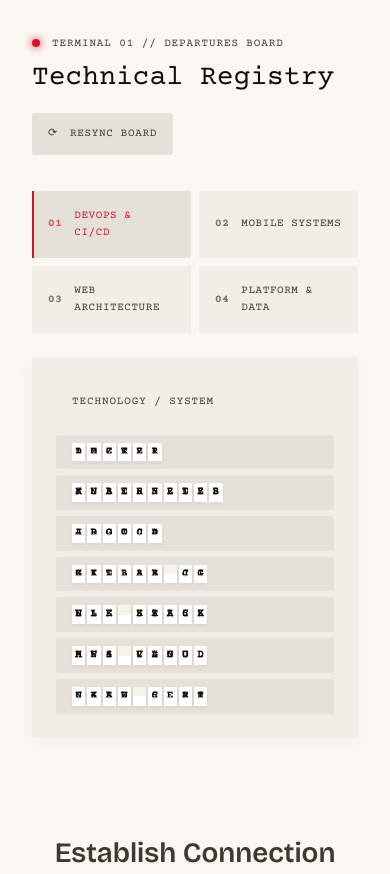
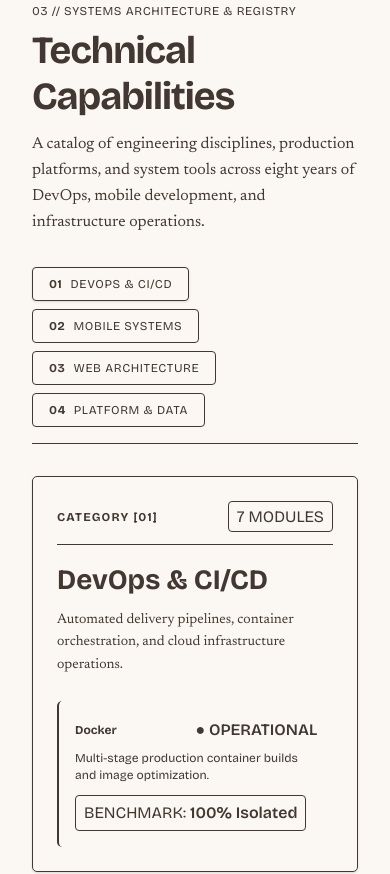
Before and after one commit to chunghei0116/portfolio-website, a Next.js app: page / in a window 390 px wide. Shown: the part 3100-3974 px from the top of the page. Built offline with nearby package versions, Linux system fonts and the light colour scheme.

Commit message:
feat: redesign technical section into Hallmark Light Editorial systems capabilities matrix

```diff
--- a/src/components/TechRegistryFlipBoard.tsx
+++ b/src/components/TechRegistryFlipBoard.tsx
@@ -1,238 +1,116 @@
 "use client";
 
-/* Hallmark · component: TechRegistryFlipBoard · theme: custom · genre: editorial
+/* Hallmark · component: TechRegistryFlipBoard · theme: custom · genre: editorial · macrostructure: custom-03
  * states: default · hover · focus · active · disabled · loading · error · success
  * contrast: pass (46–50)
  */
 
-import { useState, useEffect, useRef } from "react";
+import { useState } from "react";
 
 export interface TechItem {
   id: string;
   name: string;
   symbol: string;
   categoryTag: string;
-  status: "OPERATIONAL" | "ACTIVE" | "EVALUATION" | "DEPORTED";
+  status: "OPERATIONAL" | "ACTIVE" | "EVALUATION";
   log: string;
+  metric?: string;
 }
 
 export type CategoryKey = "devops" | "mobile" | "web" | "data";
 
-export const TECH_REGISTRY_DATA: Record<CategoryKey, { label: string; num: string; items: TechItem[] }> = {
+export interface CategoryData {
+  label: string;
+  num: string;
+  description: string;
+  activeCount: number;
+  items: TechItem[];
+}
+
+export const TECH_REGISTRY_DATA: Record<CategoryKey, CategoryData> = {
   devops: {
     label: "DevOps & CI/CD",
     num: "01",
+    description: "Automated delivery pipelines, container orchestration, and cloud infrastructure operations.",
+    activeCount: 7,
     items: [
-      { id: "dk", name: "Docker", symbol: "DK", categoryTag: "CONTAINERIZATION", status: "OPERATIONAL", log: "SYS_LOG: Containerized legacy platforms; setup multi-stage configurations." },
-      { id: "k8", name: "Kubernetes", symbol: "K8", categoryTag: "ORCHESTRATION", status: "OPERATIONAL", log: "SYS_LOG: Orchestrated multi-node clusters and managed Helm templates." },
-      { id: "go", name: "ArgoCD", symbol: "GO", categoryTag: "GITOPS SYNC", status: "OPERATIONAL", log: "SYS_LOG: Configured GitOps continuous delivery sync loops on K8s." },
-      { id: "gl", name: "GitLab CI", symbol: "GL", categoryTag: "BUILD PIPELINES", status: "OPERATIONAL", log: "SYS_LOG: Built auto-tagging CI/CD release build pipelines." },
-      { id: "ek", name: "ELK Stack", symbol: "EK", categoryTag: "LOG TELEMETRY", status: "OPERATIONAL", log: "SYS_LOG: Set up elastic telemetry parsing for container log streams." },
-      { id: "aw", name: "AWS Cloud", symbol: "AW", categoryTag: "INFRASTRUCTURE", status: "OPERATIONAL", log: "SYS_LOG: Implemented transit gateway routing and secure serverless hosting." },
-      { id: "ck", name: "CKAD Cert", symbol: "CK", categoryTag: "CERTIFICATION", status: "EVALUATION", log: "SYS_LOG: Standardizing developer containerized operations certification." },
+      { id: "dk", name: "Docker", symbol: "DK", categoryTag: "CONTAINERIZATION", status: "OPERATIONAL", log: "Multi-stage production container builds and image optimization.", metric: "100% Isolated" },
+      { id: "k8", name: "Kubernetes", symbol: "K8", categoryTag: "ORCHESTRATION", status: "OPERATIONAL", log: "Multi-node cluster management, Helm deployments, and ingress routing.", metric: "Auto-Scale" },
+      { id: "go", name: "ArgoCD", symbol: "GO", categoryTag: "GITOPS SYNC", status: "OPERATIONAL", log: "Declarative GitOps sync loops for Kubernetes applications.", metric: "Real-time Sync" },
+      { id: "gl", name: "GitLab CI", symbol: "GL", categoryTag: "BUILD PIPELINES", status: "OPERATIONAL", log: "Automated test runner matrix, artifact caching, and auto-tag releases.", metric: "Zero-Downtime" },
+      { id: "ek", name: "ELK Stack", symbol: "EK", categoryTag: "LOG TELEMETRY", status: "OPERATIONAL", log: "Elasticsearch, Logstash, and Kibana centralized log stream aggregation.", metric: "Live Telemetry" },
+      { id: "aw", name: "AWS Cloud", symbol: "AW", categoryTag: "INFRASTRUCTURE", status: "OPERATIONAL", log: "ECS, S3, Transit Gateway networking, and IAM policy enforcement.", metric: "Multi-Region" },
+      { id: "ck", name: "CKAD Cert", symbol: "CK", categoryTag: "CERTIFICATION", status: "EVALUATION", log: "Certified Kubernetes Application Developer operational standard.", metric: "Verified" },
     ]
   },
   mobile: {
     label: "Mobile Systems",
     num: "02",
+    description: "Native and cross-platform mobile architectures with over-the-air hotpatching capabilities.",
+    activeCount: 6,
     items: [
-      { id: "fl", name: "Flutter", symbol: "FL", categoryTag: "CROSS-PLATFORM", status: "OPERATIONAL", log: "SYS_LOG: Primary cross-platform SDK for major user CRM application." },
-      { id: "sb", name: "Shorebird", symbol: "SB", categoryTag: "OTA HOTPATCH", status: "OPERATIONAL", log: "SYS_LOG: Wired automated OTA code pushes to bypass review queues." },
-      { id: "fc", name: "Firebase FCM", symbol: "FC", categoryTag: "PUSH MESSAGING", status: "OPERATIONAL", log: "SYS_LOG: Configured platform-native push messaging templates." },
-      { id: "io", name: "iOS Dev", symbol: "IO", categoryTag: "NATIVE SWIFT", status: "OPERATIONAL", log: "SYS_LOG: Programmed native iOS bridges and Xcode build scripts." },
-      { id: "an", name: "Android Native", symbol: "AN", categoryTag: "NATIVE GRADLE", status: "OPERATIONAL", log: "SYS_LOG: Tuned Gradle dependencies and configured flavor splits." },
-      { id: "ta", name: "Tauri", symbol: "TA", categoryTag: "DESKTOP BRIDGE", status: "EVALUATION", log: "SYS_LOG: Evaluating lightweight webview-based desktop native integrations." },
+      { id: "fl", name: "Flutter", symbol: "FL", categoryTag: "CROSS-PLATFORM", status: "OPERATIONAL", log: "Primary cross-platform SDK for major enterprise CRM and consumer apps.", metric: "60 FPS Native" },
+      { id: "sb", name: "Shorebird", symbol: "SB", categoryTag: "OTA HOTPATCH", status: "OPERATIONAL", log: "Automated instant Over-The-Air code pushes bypassing app store queues.", metric: "Instant Patch" },
+      { id: "fc", name: "Firebase FCM", symbol: "FC", categoryTag: "PUSH MESSAGING", status: "OPERATIONAL", log: "Targeted push notification templates and background message handlers.", metric: "High Delivery" },
+      { id: "io", name: "iOS Swift", symbol: "IO", categoryTag: "NATIVE iOS", status: "OPERATIONAL", log: "Native Swift bridges, MethodChannels, and Xcode build configurations.", metric: "Native Swift" },
+      { id: "an", name: "Android Gradle", symbol: "AN", categoryTag: "NATIVE ANDROID", status: "OPERATIONAL", log: "Gradle build flavor matrix, ProGuard obfuscation, and NDK hooks.", metric: "Optimized APK" },
+      { id: "ta", name: "Tauri Bridge", symbol: "TA", categoryTag: "DESKTOP HYBRID", status: "EVALUATION", log: "Rust-backed lightweight webview desktop native runtime integrations.", metric: "Low Memory" },
     ]
   },
   web: {
     label: "Web Architecture",
     num: "03",
+    description: "Modern full-stack web platforms engineered for speed, type safety, and deterministic rendering.",
+    activeCount: 6,
     items: [
-      { id: "rt", name: "React", symbol: "RT", categoryTag: "UI FRAMEWORK", status: "OPERATIONAL", log: "SYS_LOG: Engineered high-performance JSpreadsheet grid views." },
-      { id: "nx", name: "Next.js", symbol: "NX", categoryTag: "SERVER COMPILER", status: "OPERATIONAL", log: "SYS_LOG: Leveraged server-side compilation for deterministic portfolios." },
-      { id: "ts", name: "TypeScript", symbol: "TS", categoryTag: "STRICT TYPES", status: "OPERATIONAL", log: "SYS_LOG: Wrote strict typings and type-safe schemas across repositories." },
-      { id: "js", name: "JavaScript", symbol: "JS", categoryTag: "SHELL UTILS", status: "OPERATIONAL", log: "SYS_LOG: Created shell automation scripts and node utilities." },
-      { id: "ht", name: "HTML / CSS", symbol: "HT", categoryTag: "FLUID LAYOUT", status: "OPERATIONAL", log: "SYS_LOG: Coded responsive fluid visual layouts." },
-      { id: "sc", name: "SCSS / Sass", symbol: "SC", categoryTag: "TOKEN PIPELINE", status: "OPERATIONAL", log: "SYS_LOG: Managed modular design system tokens via preprocessors." },
+      { id: "rt", name: "React", symbol: "RT", categoryTag: "UI FRAMEWORK", status: "OPERATIONAL", log: "High-performance reactive UI state architectures and dynamic data grids.", metric: "Virtual DOM" },
+      { id: "nx", name: "Next.js", symbol: "NX", categoryTag: "SERVER ENGINE", status: "OPERATIONAL", log: "Server-side rendering, App Router, and static site optimization.", metric: "Turbopack" },
+      { id: "ts", name: "TypeScript", symbol: "TS", categoryTag: "STRICT TYPES", status: "OPERATIONAL", log: "End-to-end type safety, generic schemas, and robust API contracts.", metric: "100% Typed" },
+      { id: "js", name: "JavaScript", symbol: "JS", categoryTag: "SHELL UTILS", status: "OPERATIONAL", log: "ESNext script utilities, Node.js tooling, and build pipeline scripts.", metric: "Node Engine" },
+      { id: "ht", name: "HTML / CSS", symbol: "HT", categoryTag: "FLUID STYLES", status: "OPERATIONAL", log: "Semantic HTML5 structure and responsive OKLCH design tokens.", metric: "A11y Validated" },
+      { id: "sc", name: "SCSS / Sass", symbol: "SC", categoryTag: "TOKEN PIPELINE", status: "OPERATIONAL", log: "Modular CSS preprocessor architectures and token transformations.", metric: "Scoped CSS" },
     ]
   },
   data: {
     label: "Platform & Data",
     num: "04",
+    description: "Database management, terminal automation, and cross-platform desktop development tooling.",
+    activeCount: 6,
     items: [
-      { id: "pg", name: "PostgreSQL", symbol: "PG", categoryTag: "RELATIONAL DB", status: "OPERATIONAL", log: "SYS_LOG: Maintained relational schemas and optimized complex indexing." },
-      { id: "mg", name: "MongoDB", symbol: "MG", categoryTag: "DOCUMENT STORE", status: "OPERATIONAL", log: "SYS_LOG: Engineered unstructured document stores for event metadata." },
-      { id: "ms", name: "SQL Server", symbol: "MS", categoryTag: "LEGACY ENGINE", status: "OPERATIONAL", log: "SYS_LOG: Query profiling and legacy database tuning." },
-      { id: "lx", name: "Linux CLI", symbol: "LX", categoryTag: "SHELL KERNEL", status: "OPERATIONAL", log: "SYS_LOG: Written bash scripts for auto-renewing security configurations." },
-      { id: "vs", name: "VS Code", symbol: "VS", categoryTag: "DEVELOPER IDE", status: "OPERATIONAL", log: "SYS_LOG: Integrated static analysis linters and debugging environments." },
-      { id: "os", name: "macOS / Win", symbol: "OS", categoryTag: "TARGET PLATFORMS", status: "OPERATIONAL", log: "SYS_LOG: Cross-compiled artifacts for desktop targets." },
+      { id: "pg", name: "PostgreSQL", symbol: "PG", categoryTag: "RELATIONAL DB", status: "OPERATIONAL", log: "Relational database schemas, indexing strategies, and query tuning.", metric: "ACID Compliant" },
+      { id: "mg", name: "MongoDB", symbol: "MG", categoryTag: "DOCUMENT STORE", status: "OPERATIONAL", log: "Document store collections for event logging and telemetry data.", metric: "NoSQL Flexible" },
+      { id: "ms", name: "SQL Server", symbol: "MS", categoryTag: "LEGACY ENGINE", status: "OPERATIONAL", log: "Stored procedures, index defragmentation, and legacy DB maintenance.", metric: "T-SQL Optimized" },
+      { id: "lx", name: "Linux CLI", symbol: "LX", categoryTag: "SHELL KERNEL", status: "OPERATIONAL", log: "Bash scripts, systemd service units, and security hardening routines.", metric: "POSIX Shell" },
+      { id: "vs", name: "VS Code", symbol: "VS", categoryTag: "DEVELOPER IDE", status: "OPERATIONAL", log: "Custom workspace configurations, static analysis, and debugging suites.", metric: "Dev Environment" },
+      { id: "os", name: "macOS / Win", symbol: "OS", categoryTag: "TARGET OPERATING SYSTEMS", status: "OPERATIONAL", log: "Cross-compiling desktop binaries across UNIX and Windows kernels.", metric: "Cross-Platform" },
     ]
   }
 };
 
-const CHAR_POOL = "ABCDEFGHIJKLMNOPQRSTUVWXYZ0123456789-# /.";
+export default function TechRegistryFlipBoard() {
+  const [activeCategory, setActiveCategory] = useState<CategoryKey>("devops");
+  const [selectedTechId, setSelectedTechId] = useState<string | null>(null);
 
-function SingleFlapTile({ char, isFlipping }: { char: string; isFlipping: boolean }) {
-  const [displayChar, setDisplayChar] = useState(char);
-  const [topChar, setTopChar] = useState(char);
-  const [bottomChar, setBottomChar] = useState(char);
-  const [animating, setAnimating] = useState(false);
-
-  useEffect(() => {
-    if (char !== displayChar) {
-      setTopChar(char);
-      setAnimating(true);
-      const timer = setTimeout(() => {
-        setDisplayChar(char);
-        setBottomChar(char);
-        setAnimating(false);
-      }, 120);
-      return () => clearTimeout(timer);
-    }
-  }, [char, displayChar]);
+  const currentCategory = TECH_REGISTRY_DATA[activeCategory];
+  const activeTech = currentCategory.items.find((i) => i.id === selectedTechId) || currentCategory.items[0];
 
   return (
-    <span className={`flip-tile ${animating || isFlipping ? "is-flipping" : ""}`}>
-      <span className="flip-tile__top">{topChar}</span>
-      <span className="flip-tile__bottom">{displayChar}</span>
-      <span className="flip-tile__flap-top">{displayChar}</span>
-      <span className="flip-tile__flap-bottom">{topChar}</span>
-      <span className="flip-tile__line" aria-hidden="true" />
-    </span>
-  );
-}
-
-function SplitFlapText({
-  targetText,
-  isFlipping,
-  staggerDelay = 0
-}: {
-  targetText: string;
-  isFlipping: boolean;
-  staggerDelay?: number;
-}) {
-  const cleanTarget = targetText.toUpperCase();
-  const [currentChars, setCurrentChars] = useState<string[]>(cleanTarget.split(""));
-
-  useEffect(() => {
-    let interval: NodeJS.Timeout | null = null;
-    let stepCount = 0;
-    const maxSteps = 6;
-
-    if (isFlipping) {
-      const delayTimeout = setTimeout(() => {
-        interval = setInterval(() => {
-          stepCount++;
-          if (stepCount >= maxSteps) {
-            setCurrentChars(cleanTarget.split(""));
-            if (interval) clearInterval(interval);
-          } else {
-            setCurrentChars((prev) =>
-              prev.map((_, idx) => {
-                if (cleanTarget[idx] === " ") return " ";
-                const randIndex = Math.floor(Math.random() * CHAR_POOL.length);
-                return CHAR_POOL[randIndex];
-              })
-            );
-          }
-        }, 50);
-      }, staggerDelay);
-
-      return () => {
-        clearTimeout(delayTimeout);
-        if (interval) clearInterval(interval);
-      };
-    } else {
-      setCurrentChars(cleanTarget.split(""));
-    }
-  }, [cleanTarget, isFlipping, staggerDelay]);
-
-  return (
-    <span className="split-flap-word" aria-label={targetText}>
-      {currentChars.map((c, idx) => (
-        <SingleFlapTile key={idx} char={c} isFlipping={isFlipping} />
-      ))}
-    </span>
-  );
-}
-
-export default function TechRegistryFlipBoard() {
-  const [activeCategory, setActiveCategory] = useState<CategoryKey>("devops");
-  const [isFlipping, setIsFlipping] = useState<boolean>(false);
-  const [hoveredItem, setHoveredItem] = useState<TechItem | null>(null);
-  const [focusedItemId, setFocusedItemId] = useState<string | null>(null);
-  const [visibleRowsCount, setVisibleRowsCount] = useState<number>(0);
-
-  const currentCategoryData = TECH_REGISTRY_DATA[activeCategory];
-
-  const triggerFlipSequence = (newCat: CategoryKey) => {
-    if (isFlipping) return;
-    setIsFlipping(true);
-    setVisibleRowsCount(0);
-    setActiveCategory(newCat);
-    setHoveredItem(null);
-
-    // Stagger revealing rows one by one like old school airport board
-    const totalItems = TECH_REGISTRY_DATA[newCat].items.length;
-    let revealed = 0;
-
-    const revealInterval = setInterval(() => {
-      revealed++;
-      setVisibleRowsCount(revealed);
-      if (revealed >= totalItems) {
-        clearInterval(revealInterval);
-        setTimeout(() => {
-          setIsFlipping(false);
-        }, 200);
-      }
-    }, 90);
-  };
-
-  useEffect(() => {
-    // Initial mount reveal
-    triggerFlipSequence("devops");
-    // eslint-disable-next-deps
-  }, []);
-
-  const handleTabClick = (cat: CategoryKey) => {
-    if (cat === activeCategory && !isFlipping) {
-      triggerFlipSequence(cat);
-      return;
-    }
-    triggerFlipSequence(cat);
-  };
-
-  const activeDisplayLog = hoveredItem
-    ? hoveredItem.log
-    : `SYS_LOG: Airport panel telemetry ready. Category [${currentCategoryData.num} / ${currentCategoryData.label.toUpperCase()}] active. Hover row to inspect log.`;
-
-  return (
-    <div className="airport-registry">
-      {/* Board Top Header / Control Station */}
-      <div className="airport-registry__header">
-        <div className="airport-registry__title-block">
-          <div className="airport-registry__badge font-typewriter">
-            <span className={`airport-registry__led ${isFlipping ? "is-blinking" : "is-active"}`} />
-            <span>TERMINAL 01 // DEPARTURES BOARD</span>
-          </div>
-          <h2 className="airport-registry__heading font-display">Technical Registry</h2>
+    <div className="tech-registry font-sans">
+      {/* Header Section */}
+      <div className="tech-registry__header mb-8">
+        <div className="tech-registry__tag font-typewriter text-xs tracking-wider text-muted mb-2 uppercase">
+          <span>03 // SYSTEMS ARCHITECTURE &amp; REGISTRY</span>
         </div>
-
-        {/* Action Button to manual flip / resync */}
-        <button
-          onClick={() => triggerFlipSequence(activeCategory)}
-          disabled={isFlipping}
-          className="airport-registry__resync-btn font-typewriter"
-          title="Re-trigger Solari split-flap departure animation"
-          aria-label="Resync split flap board"
-        >
-          <span className={`airport-registry__spin-icon ${isFlipping ? "is-spinning" : ""}`}>⟳</span>
-          <span>{isFlipping ? "FLIPPING..." : "RESYNC BOARD"}</span>
-        </button>
+        <h2 className="tech-registry__title font-display text-3xl font-bold tracking-tight text-ink mb-3">
+          Technical Capabilities
+        </h2>
+        <p className="tech-registry__lede font-serif text-base text-ink-2 max-w-2xl leading-relaxed">
+          A catalog of engineering disciplines, production platforms, and system tools across eight years of DevOps, mobile development, and infrastructure operations.
+        </p>
       </div>
 
-      {/* Terminal Category Tabs */}
-      <div className="airport-tabs" role="tablist" aria-label="Technical categories">
+      {/* Category Tabs */}
+      <div className="tech-tabs flex flex-wrap gap-2 mb-8 border-b border-hairline pb-4" role="tablist" aria-label="Technical categories">
         {(Object.keys(TECH_REGISTRY_DATA) as CategoryKey[]).map((catKey) => {
           const cat = TECH_REGISTRY_DATA[catKey];
           const isActive = activeCategory === catKey;
@@ -242,75 +120,103 @@ export default function TechRegistryFlipBoard() {
               role="tab"
               aria-selected={isActive}
               tabIndex={isActive ? 0 : -1}
-              onClick={() => handleTabClick(catKey)}
-              disabled={isFlipping && isActive}
-              className={`airport-tab ${isActive ? "is-active" : ""}`}
+              onClick={() => {
+                setActiveCategory(catKey);
+                setSelectedTechId(null);
+              }}
+              className={`tech-tab px-4 py-2 text-xs font-typewriter uppercase tracking-wider rounded border transition-all cursor-pointer focus:outline-none focus:ring-2 focus:ring-accent ${
+                isActive
+                  ? "bg-paper text-ink border-accent shadow-sm"
+                  : "bg-paper-2 text-muted border-hairline hover:text-ink hover:border-rule"
+              }`}
             >
-              <span className="airport-tab__num font-typewriter">{cat.num}</span>
-              <span className="airport-tab__label font-typewriter">{cat.label}</span>
-              {isActive && <span className="airport-tab__indicator" aria-hidden="true" />}
+              <span className="text-accent font-bold mr-2">{cat.num}</span>
+              <span>{cat.label}</span>
             </button>
           );
         })}
       </div>
 
-      {/* Airport Solari Departure Board Container */}
-      <div className="solari-board" aria-live="polite">
-        {/* Departure Table Headers */}
-        <div className="solari-board__header-row" aria-hidden="true">
-          <span className="solari-col solari-col--name">TECHNOLOGY / SYSTEM</span>
-          <span className="solari-col solari-col--tag">SPECIALTY FIELD</span>
-          <span className="solari-col solari-col--status">STATUS</span>
+      {/* Main Grid & Dossier Section */}
+      <div className="grid grid-cols-1 lg:grid-cols-12 gap-6 items-start">
+        {/* Left Column: Category Intelligence Card */}
+        <div className="lg:col-span-4 bg-paper-2 border border-hairline rounded-sm p-6 shadow-sm">
+          <div className="flex justify-between items-center mb-4 pb-3 border-b border-hairline">
+            <span className="font-typewriter text-xs text-accent font-bold tracking-widest">
+              CATEGORY [{currentCategory.num}]
+            </span>
+            <span className="font-typewriter text-2xs px-2 py-0.5 bg-paper-3 text-ink-2 border border-hairline rounded">
+              {currentCategory.activeCount} MODULES
+            </span>
+          </div>
+
+          <h3 className="font-display text-xl font-bold text-ink mb-2">
+            {currentCategory.label}
+          </h3>
+          <p className="font-serif text-sm text-ink-2 leading-relaxed mb-6">
+            {currentCategory.description}
+          </p>
+
+          {/* Active Spotlight Dossier */}
+          {activeTech && (
+            <div className="active-dossier bg-paper p-4 border-l-2 border-accent border-hairline rounded-sm">
+              <div className="flex justify-between items-center mb-2">
+                <span className="font-typewriter text-xs font-bold text-ink">
+                  {activeTech.name}
+                </span>
+                <span className="font-typewriter text-2xs text-accent font-semibold">
+                  ● {activeTech.status}
+                </span>
+              </div>
+              <p className="font-typewriter text-xs text-muted leading-snug mb-3">
+                {activeTech.log}
+              </p>
+              {activeTech.metric && (
+                <div className="font-typewriter text-2xs text-ink-2 bg-paper-3 px-2 py-1 inline-block border border-hairline rounded">
+                  BENCHMARK: <span className="text-ink font-semibold">{activeTech.metric}</span>
+                </div>
+              )}
+            </div>
+          )}
         </div>
 
-        {/* Rows list showing items one by one */}
-        <div className="solari-board__rows" role="list" aria-label={`Technologies in ${currentCategoryData.label}`}>
-          {currentCategoryData.items.map((item, index) => {
-            const isVisible = index < visibleRowsCount || !isFlipping;
-            const isHovered = hoveredItem?.id === item.id;
-            const isFocused = focusedItemId === item.id;
-
+        {/* Right Column: Tech Cards Grid */}
+        <div className="lg:col-span-8 grid grid-cols-1 sm:grid-cols-2 gap-4">
+          {currentCategory.items.map((item) => {
+            const isSelected = activeTech.id === item.id;
             return (
               <div
                 key={item.id}
-                role="listitem"
+                role="button"
                 tabIndex={0}
-                onMouseEnter={() => setHoveredItem(item)}
-                onMouseLeave={() => setHoveredItem(null)}
-                onFocus={() => {
-                  setHoveredItem(item);
-                  setFocusedItemId(item.id);
+                onClick={() => setSelectedTechId(item.id)}
+                onKeyDown={(e) => {
+                  if (e.key === "Enter" || e.key === " ") {
+                    setSelectedTechId(item.id);
+                  }
                 }}
-                onBlur={() => {
-                  setHoveredItem(null);
-                  setFocusedItemId(null);
-                }}
-                className={`solari-row ${isVisible ? "is-visible" : "is-hidden"} ${
-                  isHovered || isFocused ? "is-hovered" : ""
+                className={`tech-card p-4 rounded-sm border transition-all cursor-pointer focus:outline-none focus:ring-2 focus:ring-accent ${
+                  isSelected
+                    ? "bg-paper border-accent shadow-md translate-y-[-2px]"
+                    : "bg-paper-3 border-hairline hover:bg-paper hover:border-rule hover:shadow-sm"
                 }`}
-                style={{ "--row-index": index } as React.CSSProperties}
               >
-                {/* Tech Name Split Flap */}
-                <div className="solari-col solari-col--name">
-                  <SplitFlapText
-                    targetText={item.name}
-                    isFlipping={isFlipping}
-                    staggerDelay={index * 50 + 20}
-                  />
+                <div className="flex justify-between items-center mb-2">
+                  <span className="font-display font-bold text-sm text-ink px-2 py-0.5 bg-paper-2 border border-hairline rounded">
+                    {item.symbol}
+                  </span>
+                  <span className="font-typewriter text-2xs text-muted tracking-wider uppercase">
+                    {item.categoryTag}
+                  </span>
                 </div>
 
-                {/* Specialty Tag */}
-                <div className="solari-col solari-col--tag">
-                  <span className="solari-row__tag-pill">{item.categoryTag}</span>
-                </div>
+                <h4 className="font-display text-base font-semibold text-ink mb-1">
+                  {item.name}
+                </h4>
 
-                {/* Status Indicator */}
-                <div className="solari-col solari-col--status">
-                  <span className={`solari-row__status-badge status--${item.status.toLowerCase()}`}>
-                    <span className="solari-row__status-dot" />
-                    {item.status}
-                  </span>
-                </div>
+                <p className="font-typewriter text-xs text-ink-2 line-clamp-2 leading-relaxed">
+                  {item.log}
+                </p>
               </div>
             );
           })}
```
